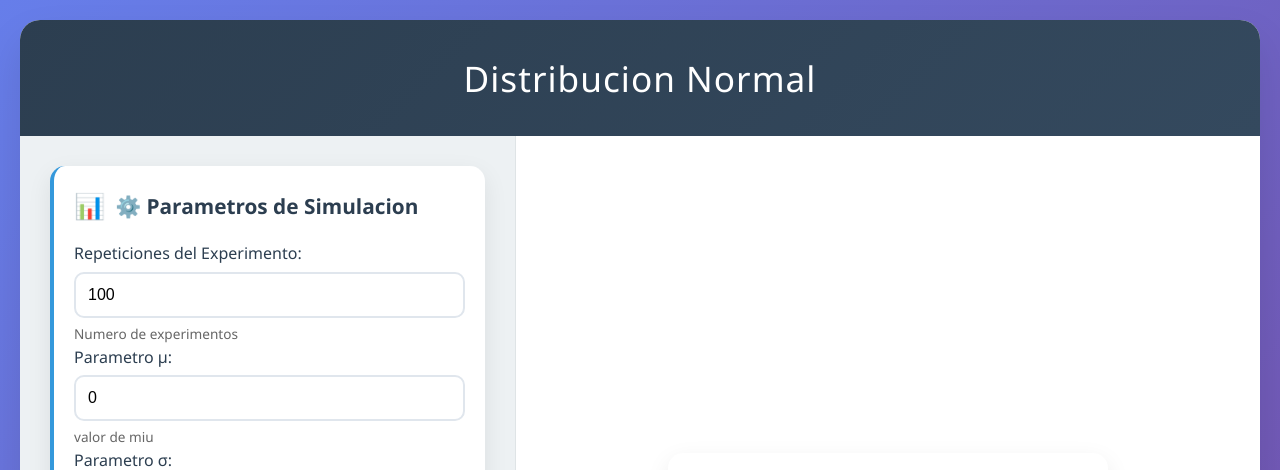
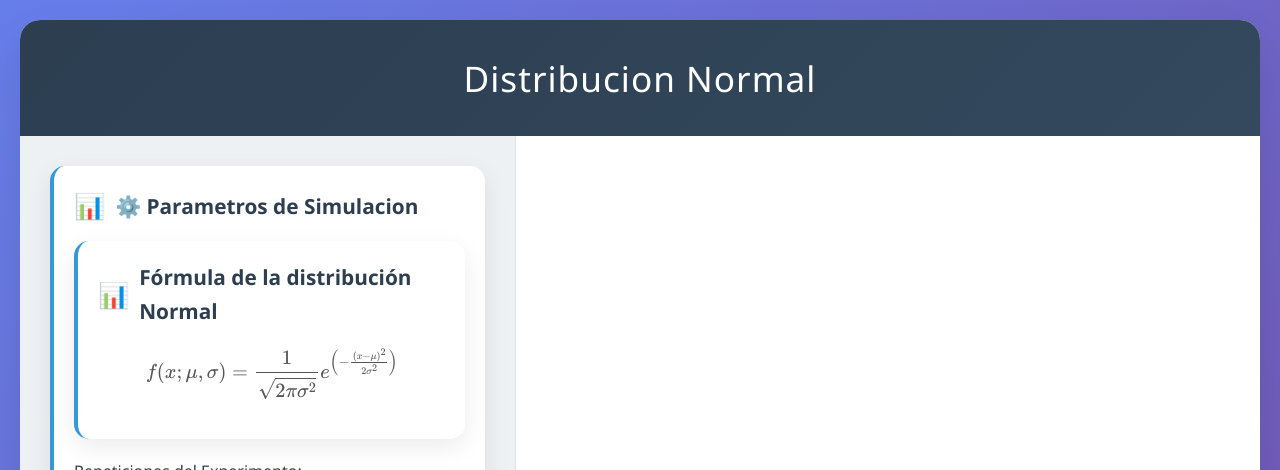
Before and after one commit to isaacwide/SFP, a Flask app: page /normal in a window 1280 px wide. Shown: the top 470 px of the page. Run offline with Flask 3, Linux system fonts and the light colour scheme; some libraries are stand-ins or nearby versions.

Commit message:
fuck that shit

```diff
--- a/app.py
+++ b/app.py
@@ -1,5 +1,6 @@
 from flask import Flask, render_template, request, send_file
 from io import BytesIO, StringIO
+from flask_cors import CORS
 import os
 import tempfile
 import base64
@@ -12,6 +13,9 @@ from fuctions import bernuli, exponencial, multinomial, norm, simulacion_binomia
 
 app = Flask(__name__)
 app.config['MAX_CONTENT_LENGTH'] = 50 * 1024 * 1024
+CORS(app) # Permitir CORS para todas las rutas
+
+app.config['secret_key']='9f3a8b7c2d1e4f5a6b8c9d0e1f2a3b4c5d6e7f8a9b0c1d2e3f4a5b6c7d8e9f0a1b2'
 
 @app.route('/')
 def index():
--- a/templates/resultado.html
+++ b/templates/resultado.html
@@ -6,6 +6,9 @@
     <meta name="viewport" content="width=device-width, initial-scale=1.0">
     <title>{{ titulo }}</title>
     <link rel="stylesheet" href="{{ url_for('static', filename='styles/c2.css') }}">
+    <!-- Cargar MathJax desde un CDN -->
+    <script src="https://polyfill.io/v3/polyfill.min.js?features=es6"></script>
+    <script id="MathJax-script" async src="https://cdn.jsdelivr.net/npm/mathjax@3/es5/tex-mml-chtml.js"></script>
 </head>
 <body>
     <div class="main-container">
@@ -25,6 +28,10 @@
                     <form method="POST" class="param-form">
 
                         {% if distribucion == 'bernoulli' %}
+                        <div class="info-card">
+                            <h3>Fórmula de la distribución Bernoulli</h3>
+                            <p>\[ P(X = x) = \theta^x (1-\theta)^{1-x}, \quad x \in \{0,1\} \]</p>
+                        </div>
                         <div class="input-group">
                             <label for="theta">Probabilidad (θ):</label>
                             <input type="number" id="theta" name="theta" min="0" max="1" step="0.01" value="{{ theta }}" required>
@@ -38,6 +45,10 @@
                         {% endif %}
 
                         {% if distribucion == 'exponencial' %}
+                        <div class="info-card">
+                            <h3>Fórmula de la distribución Exponencial</h3>
+                            <p>\[ f(x; \lambda) = \lambda e^{-\lambda x}, \quad x \geq 0 \]</p>
+                        </div>
                         <div class="input-group">
                             <label for="lambda">Lambda (λ):</label>
                             <input type="number" id="lambda" name="lambda" min="0.1" max="10" step="0.1" value="{{ lmbda }}" required>
@@ -51,13 +62,17 @@
                         {% endif %}
 
                         {% if distribucion == 'multinomial' %}
+                        <div class="info-card">
+                            <h3>Fórmula de la distribución Multinomial</h3>
+                            <p>\[ P(X_1 = x_1, \ldots, X_k = x_k) = \frac{n!}{x_1! \cdots x_k!} \prod_{i=1}^k θ_i^{x_i} \]</p>
+                        </div>
                         <div class="input-group">
                             <label for="n">Numero de simulaciones:</label>
                             <input type="number" id="n" name="n" min="100" max="100000" value="{{ n }}" required>
                             <small>Cantidad de experimentos</small>
                         </div>
                         <div class="input-group">
-                            <label for="caras">Cantidad de intervalos:</label>
+                            <label for="caras">Cantidad de varibles θ:</label>
                             <input type="number" id="caras" name="caras" min="2" max="1000" value="{{ caras }}" required>
                             <small>Caras del dado (2-1000)</small>
                         </div>
@@ -70,6 +85,10 @@
 
 
                         {% if distribucion == 'binomial' %}
+                        <div class="info-card">
+                            <h3>Fórmula de la distribución Binomial</h3>
+                            <p>\[ P(X = k) = \binom{n}{k} \theta^k (1-\theta)^{n-k}, \quad k = 0, 1, \ldots, n \]</p>
+                        </div>
                         <div class="input-group">
                             <label for="theta">Probabilidad (θ):</label>
                             <input type="number" id="theta" name="theta" min="0" max="1" step="0.01" value="{{ theta }}" required>
@@ -88,6 +107,10 @@
                         {% endif %}
 
                         {% if distribucion == 'normal' %}
+                        <div class="info-card">
+                            <h3>Fórmula de la distribución Normal</h3>
+                            <p>\[ f(x; \mu, \sigma) = \frac{1}{\sqrt{2\pi\sigma^2}} e^\left( -\frac{(x-\mu)^2}{2\sigma^2} \right) \]</p>
+                        </div>
                         <div class="input-group">
                             <label for="repeticiones">Repeticiones del Experimento:</label>
                             <input type="number" id="repeticiones" name="repeticiones" min="100" max="10000" value="{{ repeticiones }}" required>
@@ -103,26 +126,6 @@
                         </div>
                         {% endif %}
 
-                        {% if distribucion == 'gebbs' %}
-                        <div class="input-group">
-                            <label for="repeticiones">simulacion de gebbs:</label>
-
-                            <label for="repeticiones">x0:</label>
-                            <input type="number" id="x" name="x" min="0" max="10" value="{{ repeticiones }}" required>
-                            <small>valor de miu </small>
-
-                            <label for="repeticiones">y0:</label>
-                            <input type="number" id="y" name="y"min="0" max="10" value="{{ repeticiones }}" required>
-                            <small>valor de sigma</small>
-
-                            <label for="repeticiones">Repeticiones:</label>
-                            <input type="number" id="n" name="n"min="0" max="1100000" value="{{ repeticiones }}" required>
-                            <small>valor de sigma</small>
-
-                        </div>
-                        <script src="{{ url_for('static', filename='scripts/3dgrafic.js') }}"></script>
-
-                        {% endif %}
 
                         <button id="formulario" type="submit" class="update-button">🔄 Actualizar Simulacion</button>
                     </form>
```
Also changed, not shown: templates/grafic3d.html (+6 -5 lines).
